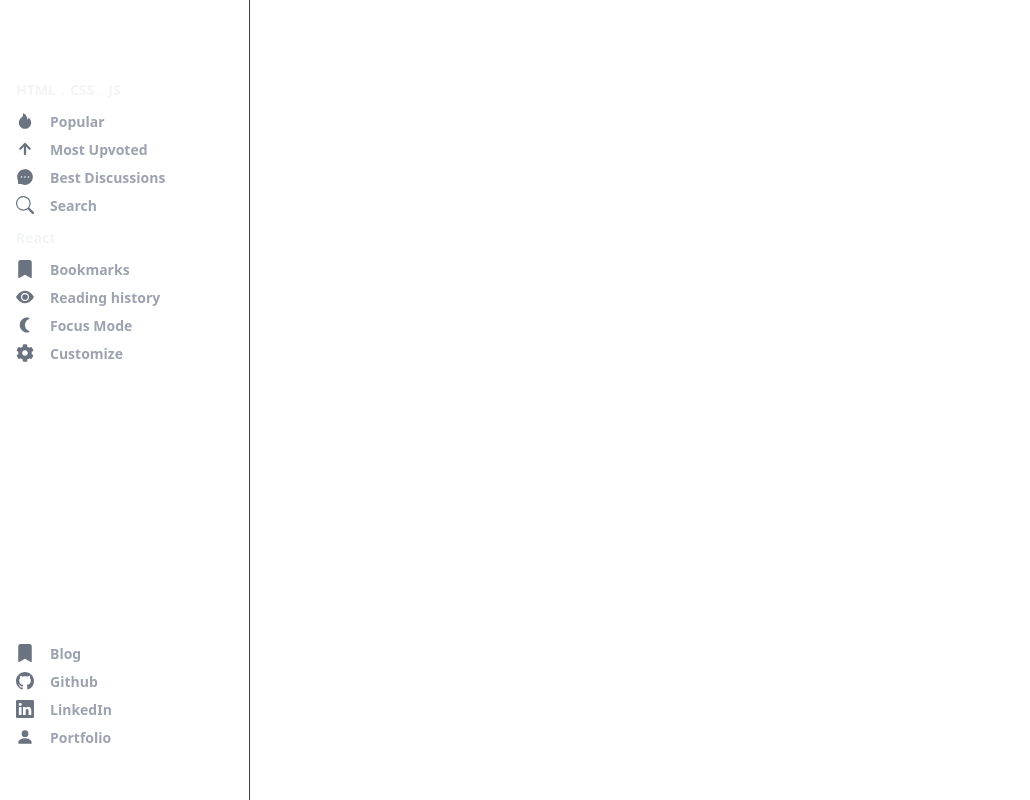
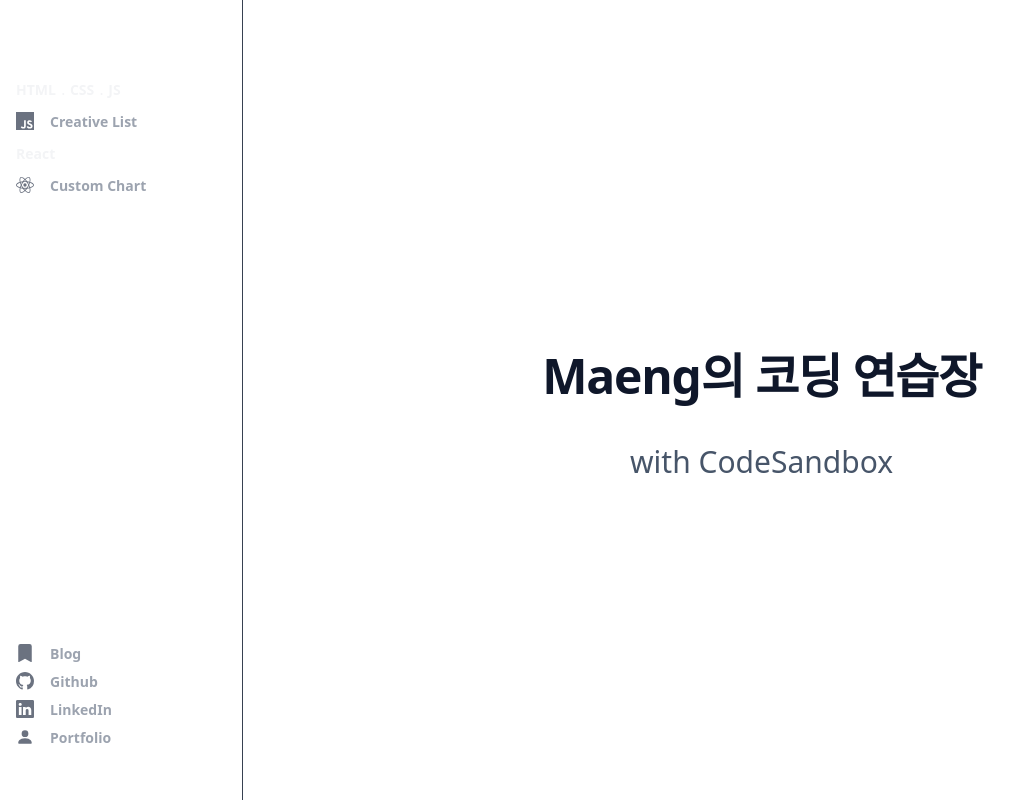
Before and after one commit to maeng2418/Maeng-Exercise, a React (Create React App) app: page / in a window 1280 px wide. Shown: the whole page, without its empty margins (0-1030 px from the left). Built offline with nearby package versions, Linux system fonts and the light colour scheme.

Commit message:
[feat] 레이아웃 완성

```diff
--- a/package.json
+++ b/package.json
@@ -7,6 +7,7 @@
     "react": "^18.0.0",
     "react-dom": "^18.0.0",
     "react-icons": "^4.3.1",
+    "react-router-dom": "^6.3.0",
     "react-scripts": "5.0.0",
     "web-vitals": "^2.1.4"
   },
--- a/src/App.tsx
+++ b/src/App.tsx
@@ -1,10 +1,31 @@
-import SideBar from 'src/components/SideBar';
+import { BrowserRouter, Route, Routes } from 'react-router-dom';
+import routes from './assets/routes';
+import CodeSandbox from './components/CodeSandbox';
+import Home from './components/Home';
+import Layout from './components/Layout';
+import NotFound from './components/NotFound';
 
 const App = () => {
   return (
-    <div className="App">
-      <SideBar />
-    </div>
+    <BrowserRouter>
+      <Routes>
+        <Route element={<Layout />}>
+          <Route index element={<Home />} />
+          {routes.map(({ items, path }) => (
+            <Route key={path} path={path}>
+              {items.map((item) => (
+                <Route
+                  key={item.path}
+                  path={item.path}
+                  element={<CodeSandbox key={item.url} src={item.url} />}
+                />
+              ))}
+            </Route>
+          ))}
+          <Route path="*" element={<NotFound />} />
+        </Route>
+      </Routes>
+    </BrowserRouter>
   );
 };
 
--- /dev/null
+++ b/src/assets/routes.ts
@@ -0,0 +1,59 @@
+import { BsBookmarkFill, BsFillPersonFill, BsGithub, BsLinkedin } from 'react-icons/bs';
+import { SiJavascript, SiReact } from 'react-icons/si';
+
+const routes = [
+  {
+    name: 'HTML﹒CSS﹒JS',
+    icon: SiJavascript,
+    path: '/javascript',
+    items: [
+      {
+        title: 'Creative List',
+        path: 'creative-list',
+        url: 'https://codesandbox.io/embed/determined-golick-bpc6jb?fontsize=14&hidenavigation=1&theme=dark',
+      },
+    ],
+  },
+  {
+    name: 'React',
+    icon: SiReact,
+    path: '/react',
+    items: [
+      {
+        title: 'Custom Chart',
+        path: 'custom-chart',
+        url: 'https://codesandbox.io/embed/custom-chart-d6hczb?fontsize=14&hidenavigation=1&theme=dark',
+      },
+    ],
+  },
+];
+
+export const bottomLinks = [
+  {
+    name: 'Contact',
+    items: [
+      {
+        title: 'Blog',
+        icon: BsBookmarkFill,
+        url: 'https://maeng2418.github.io',
+      },
+      {
+        title: 'Github',
+        icon: BsGithub,
+        url: 'https://github.com/maeng2418',
+      },
+      {
+        title: 'LinkedIn',
+        icon: BsLinkedin,
+        url: 'https://www.linkedin.com/in/%EB%AA%85%EC%84%B1-%EA%B9%80-4988b61ba',
+      },
+      {
+        title: 'Portfolio',
+        icon: BsFillPersonFill,
+        url: 'https://maeng2418.github.io/about',
+      },
+    ],
+  },
+];
+
+export default routes;
--- /dev/null
+++ b/src/components/CodeSandbox.tsx
@@ -0,0 +1,19 @@
+import React from 'react';
+
+interface CodeSandboxProps {
+  src: string;
+}
+
+const CodeSandbox: React.FC<CodeSandboxProps> = ({ src }) => {
+  return (
+    <iframe
+      src={src}
+      className="w-full h-screen border-0 rounded-r overflow-hidden"
+      title="CSS Creative List Design &amp; Hover Effects"
+      allow="accelerometer; ambient-light-sensor; camera; encrypted-media; geolocation; gyroscope; hid; microphone; midi; payment; usb; vr; xr-spatial-tracking"
+      sandbox="allow-forms allow-modals allow-popups allow-presentation allow-same-origin allow-scripts"
+    ></iframe>
+  );
+};
+
+export default CodeSandbox;
--- /dev/null
+++ b/src/components/Home.tsx
@@ -0,0 +1,18 @@
+import React from 'react';
+
+const Home: React.FC = () => {
+  return (
+    <div className="home flex flex-col items-center justify-center w-full">
+      <div className="flex flex-col align-center justify-center">
+        <h1 className="text-slate-900 font-extrabold text-4xl sm:text-4xl lg:text-5xl tracking-tight text-center dark:text-white">
+          Maeng의 코딩 연습장
+        </h1>
+        <h3 className="mt-3 text-3xl text-slate-600 text-center dark:text-slate-400">
+          with CodeSandbox
+        </h3>
+      </div>
+    </div>
+  );
+};
+
+export default Home;
--- /dev/null
+++ b/src/components/Layout.tsx
@@ -0,0 +1,14 @@
+import React from 'react';
+import { Outlet } from 'react-router-dom';
+import SideBar from './SideBar';
+
+const Layout: React.FC = () => {
+  return (
+    <div className="App dark:bg-slate-900">
+      <SideBar />
+      <Outlet />
+    </div>
+  );
+};
+
+export default Layout;
--- /dev/null
+++ b/src/components/NotFound.tsx
@@ -0,0 +1,12 @@
+import React from 'react';
+
+const NotFound: React.FC = () => {
+  return (
+    <div className="error-page flex flex-col items-center justify-center w-full">
+      <div className="status text-white text-6xl">404</div>
+      <div className="status-text text-slate-500 text-xl mt-8">페이지를 찾을 수 없습니다.</div>
+    </div>
+  );
+};
+
+export default NotFound;
--- a/src/components/SideBar.tsx
+++ b/src/components/SideBar.tsx
@@ -1,97 +1,20 @@
 import { motion, useAnimation } from 'framer-motion';
 import { useEffect, useState } from 'react';
-import { AiFillFire, AiFillMessage, AiOutlineMenuFold, AiOutlineMenuUnfold } from 'react-icons/ai';
-import {
-  BsBookmarkFill,
-  BsEyeFill,
-  BsFillPersonFill,
-  BsGithub,
-  BsLinkedin,
-  BsSearch,
-} from 'react-icons/bs';
-import { FaCog } from 'react-icons/fa';
-import { IoMdArrowRoundUp } from 'react-icons/io';
-import { MdNightlightRound } from 'react-icons/md';
+import { AiOutlineMenuFold, AiOutlineMenuUnfold } from 'react-icons/ai';
+import { Link, useLocation } from 'react-router-dom';
+import routes, { bottomLinks } from 'src/assets/routes';
 
-const data = [
-  {
-    name: 'HTML﹒CSS﹒JS',
-    items: [
-      {
-        title: 'Popular',
-        icon: AiFillFire,
-      },
-      {
-        title: 'Most Upvoted',
-        icon: IoMdArrowRoundUp,
-      },
-      {
-        title: 'Best Discussions',
-        icon: AiFillMessage,
-      },
-      {
-        title: 'Search',
-        icon: BsSearch,
-      },
-    ],
-  },
-  {
-    name: 'React',
-    items: [
-      {
-        title: 'Bookmarks',
-        icon: BsBookmarkFill,
-      },
-      {
-        title: 'Reading history',
-        icon: BsEyeFill,
-      },
-      {
-        title: 'Focus Mode',
-        icon: MdNightlightRound,
-      },
-      {
-        title: 'Customize',
-        icon: FaCog,
-      },
-    ],
-  },
-];
-
-const datafooter = [
-  {
-    name: 'Contact',
-    items: [
-      {
-        title: 'Blog',
-        icon: BsBookmarkFill,
-      },
-      {
-        title: 'Github',
-        icon: BsGithub,
-      },
-      {
-        title: 'LinkedIn',
-        icon: BsLinkedin,
-      },
-      {
-        title: 'Portfolio',
-        icon: BsFillPersonFill,
-      },
-    ],
-  },
-];
-
-export default function Home() {
+const SideBar: React.FC = () => {
   const [active, setActive] = useState(false);
   const controls = useAnimation();
   const controlTitle = useAnimation();
   const controlText = useAnimation();
   const controlTitleText = useAnimation();
+  const { pathname } = useLocation();
 
   const showMore = () => {
     controls.start({
-      width: '250px',
+      width: '300px',
       transition: { duration: 0.001 },
     });
     controlTitle.start({
@@ -144,6 +67,7 @@
     >
       {/* 타이틀 */}
       <div className="sticky top-0">
+        <Link to="/">
           <h2 className="font-thick text-white text-2xl flex items-center p-4 pb-2 dark:bg-slate-900">
             <span>
               {active && (
@@ -165,10 +89,11 @@
               </motion.span>
             }
           </h2>
+        </Link>
         <div className="h-4 bg-gradient-to-b from-white dark:from-slate-900 sticky top-200"></div>
       </div>
       <div className="grow">
-        {data.map((group, index) => (
+        {routes.map((group, index) => (
           <ul key={index} className="my-2">
             {/* 메뉴 그룹 */}
             <motion.p
@@ -179,7 +104,47 @@
             </motion.p>
             {/* 메뉴 */}
             {group.items.map((item, index2) => (
-              <li key={index2} className="group flex px-4 py-1 cursor-pointer">
+              <li key={index2} className="group cursor-pointer">
+                <Link to={`${group.path}/${item.path}`} className="flex px-4 py-1">
+                  <group.icon
+                    className={`text-lg group-hover:text-white ${
+                      pathname.includes(`${group.path}/${item.path}`)
+                        ? 'text-white'
+                        : 'text-gray-500'
+                    }`}
+                  />
+                  <motion.p
+                    animate={controlText}
+                    className={`ml-4 text-sm font-bold group-hover:text-white ${
+                      pathname.includes(`${group.path}/${item.path}`)
+                        ? 'text-white'
+                        : 'text-gray-400'
+                    }`}
+                  >
+                    {item.title}
+                  </motion.p>
+                </Link>
+              </li>
+            ))}
+          </ul>
+        ))}
+      </div>
+      {/* 하단 */}
+      <div>
+        {bottomLinks.map((group, index) => (
+          <ul key={index} className="my-2">
+            <motion.p animate={controlTitleText} className="mb-2 ml-4 text-sm font-bold text-white">
+              {group.name}
+            </motion.p>
+
+            {group.items.map((item, index2) => (
+              <li key={index2} className="group cursor-pointer">
+                <a
+                  className="flex px-4 py-1"
+                  href={item.url}
+                  target="_blank"
+                  rel="noopener noreferrer"
+                >
                   <item.icon className="text-lg text-gray-500 group-hover:text-white" />
                   <motion.p
                     animate={controlText}
@@ -187,28 +152,7 @@
                   >
                     {item.title}
                   </motion.p>
-              </li>
-            ))}
-          </ul>
-        ))}
-      </div>
-      {/* 하단 */}
-      <div>
-        {datafooter.map((group, index) => (
-          <ul key={index} className="my-2">
-            <motion.p animate={controlTitleText} className="mb-2 ml-4 text-sm font-bold text-white">
-              {group.name}
-            </motion.p>
-
-            {group.items.map((item, index2) => (
-              <li key={index2} className="group flex px-4 py-1 cursor-pointer">
-                <item.icon className="text-lg text-gray-500 group-hover:text-white" />
-                <motion.p
-                  animate={controlText}
-                  className="ml-4 text-sm font-bold text-gray-400 group-hover:text-white"
-                >
-                  {item.title}
-                </motion.p>
+                </a>
               </li>
             ))}
           </ul>
@@ -216,4 +160,6 @@
       </div>
     </motion.aside>
   );
-}
+};
+
+export default SideBar;
--- a/src/index.tsx
+++ b/src/index.tsx
@@ -1,12 +1,14 @@
 import React from 'react';
-import ReactDOM from 'react-dom';
+import ReactDOM from 'react-dom/client';
 import App from './App';
+import './styles/globals.css';
 import './styles/normalize.css';
-import './styles/globals.css';
 
-ReactDOM.render(
+const container = document.getElementById('root');
+if (!container) throw new Error('Failed to find the root element');
+const root = ReactDOM.createRoot(container);
+root.render(
   <React.StrictMode>
     <App />
-  </React.StrictMode>,
-  document.getElementById('root')
+  </React.StrictMode>
 );
--- a/src/styles/globals.css
+++ b/src/styles/globals.css
@@ -5,6 +5,10 @@
   word-break: keep-all;
 }
 
+.App {
+  display: flex;
+}
+
 @tailwind base;
 @tailwind components;
 @tailwind utilities;
--- a/tsconfig.json
+++ b/tsconfig.json
@@ -21,7 +21,8 @@
       "src/*": ["src/*"]
     },
     "incremental": true,
-    "forceConsistentCasingInFileNames": true
+    "forceConsistentCasingInFileNames": true,
+    "types": ["react/next", "react-dom/next"]
   },
   "exclude": ["node_modules"],
   "include": ["src/**/*"]
```
Also changed, not shown: 1 other file (tests, documents, lock files or other folders). Lines whose indentation alone changed are shown as unchanged.
